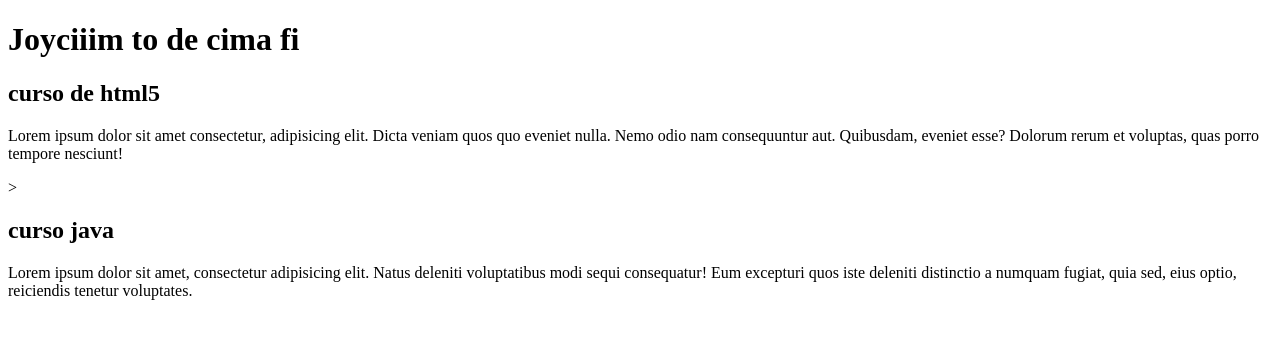
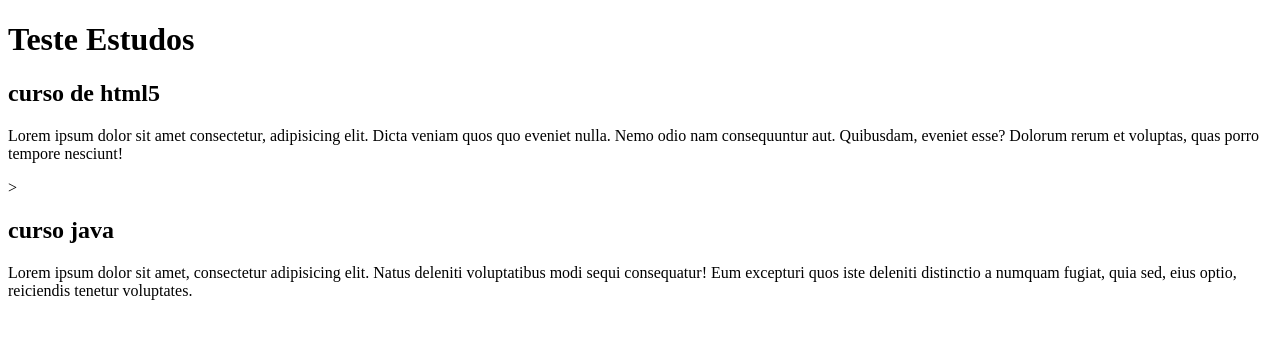
Before and after one commit to Brunnomar/projeto-site-2, a plain HTML site: page index.html in a window 1280 px wide. Drawn offline with Linux system fonts and the light colour scheme.

Commit message:
Update index.html

```diff
--- a/index.html
+++ b/index.html
@@ -9,7 +9,7 @@
 <body>
  <main>
     <header>
-        <h1>Joyciiim to de cima fi</h1>
+        <h1>Teste Estudos</h1>
     </header>
     <article>
         <h2>curso de html5 </h2>
```
